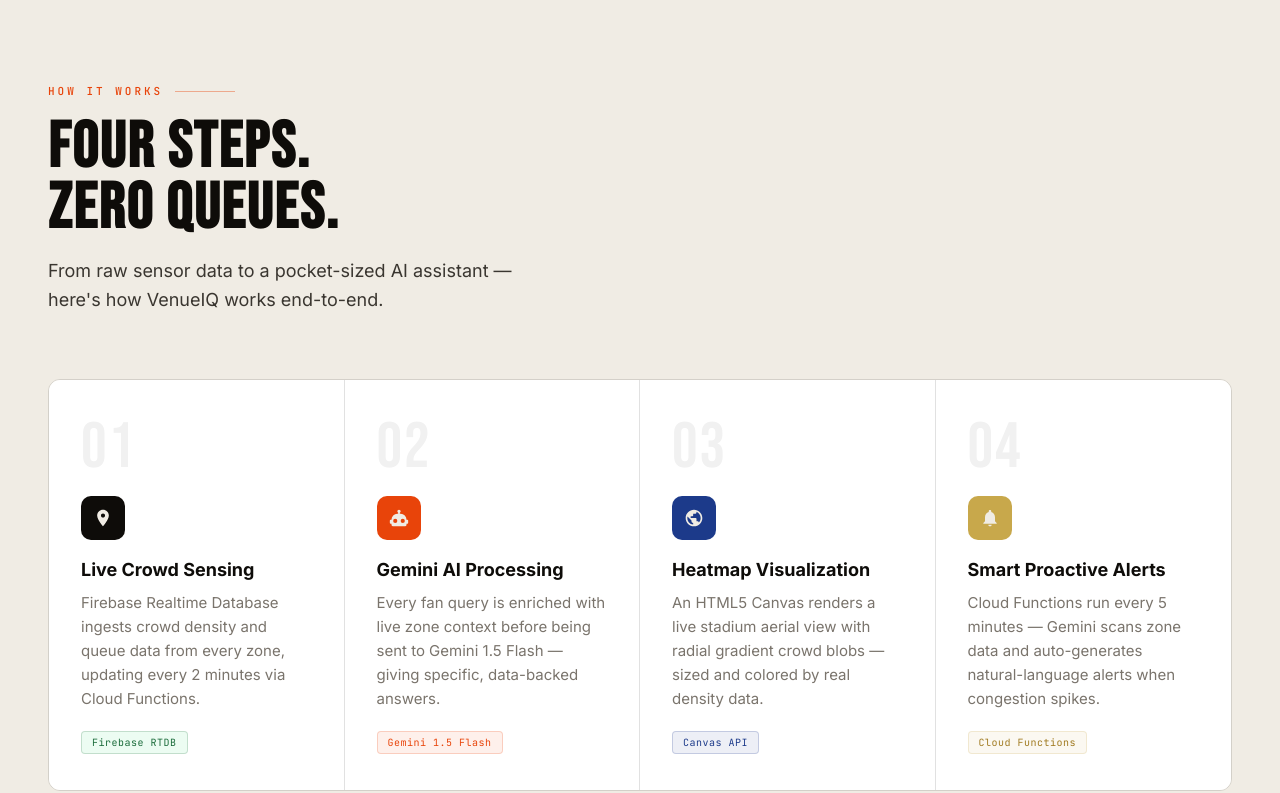
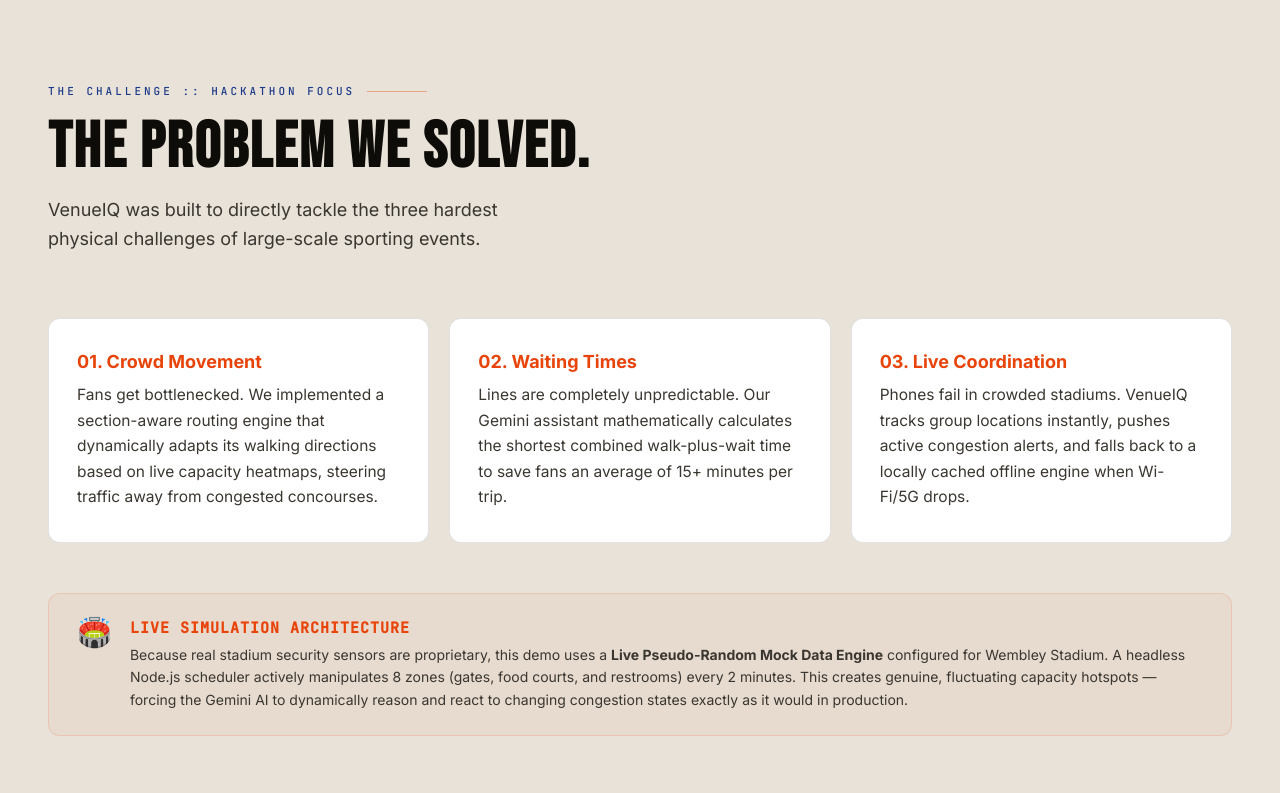
Before and after one commit to Naren-bit/VenueIQ, a website: page public/index.html in a window 1280 px wide. Shown: the part 883-1676 px from the top of the page. Drawn offline with Linux system fonts and the light colour scheme.

Commit message:
Add hackathon challenge alignment and simulation transparency section to landing page

```diff
--- a/public/index.html
+++ b/public/index.html
@@ -1258,6 +1258,36 @@
   <div class="ticker-inner" id="ticker-inner"></div>
 </div>
 
+<!-- THE CHALLENGE -->
+<section class="section" id="challenge" style="background: var(--bg2); border-bottom: 1px solid var(--border);">
+  <div class="section-label" style="color: var(--accent3);">The Challenge :: Hackathon Focus</div>
+  <h2 class="section-title">THE PROBLEM WE SOLVED.</h2>
+  <p class="section-sub">VenueIQ was built to directly tackle the three hardest physical challenges of large-scale sporting events.</p>
+
+  <div class="testimonial-grid" style="margin-top: 40px; margin-bottom: 50px;">
+    <div class="testimonial-card" style="box-shadow: none;">
+      <div class="tc-name" style="font-size:18px; margin-bottom:10px; color:var(--accent);">01. Crowd Movement</div>
+      <div class="tc-text" style="margin-bottom:0;">Fans get bottlenecked. We implemented a section-aware routing engine that dynamically adapts its walking directions based on live capacity heatmaps, steering traffic away from congested concourses.</div>
+    </div>
+    <div class="testimonial-card" style="box-shadow: none;">
+      <div class="tc-name" style="font-size:18px; margin-bottom:10px; color:var(--accent);">02. Waiting Times</div>
+      <div class="tc-text" style="margin-bottom:0;">Lines are completely unpredictable. Our Gemini assistant mathematically calculates the shortest combined walk-plus-wait time to save fans an average of 15+ minutes per trip.</div>
+    </div>
+    <div class="testimonial-card" style="box-shadow: none;">
+      <div class="tc-name" style="font-size:18px; margin-bottom:10px; color:var(--accent);">03. Live Coordination</div>
+      <div class="tc-text" style="margin-bottom:0;">Phones fail in crowded stadiums. VenueIQ tracks group locations instantly, pushes active congestion alerts, and falls back to a locally cached offline engine when Wi-Fi/5G drops.</div>
+    </div>
+  </div>
+
+  <div style="padding:24px 28px; background:rgba(232,68,10,0.04); border:1px solid rgba(232,68,10,0.15); border-radius:12px; display:flex; gap:18px; align-items:flex-start;">
+    <div style="font-size:28px; line-height:1;">🏟️</div>
+    <div>
+      <div style="font-size:15px; font-weight:700; color:var(--accent); margin-bottom:6px; font-family:'JetBrains Mono', monospace; text-transform:uppercase; letter-spacing:1px;">Live Simulation Architecture</div>
+      <div style="font-size:14px; color:var(--ink2); line-height:1.6;">Because real stadium security sensors are proprietary, this demo uses a <strong>Live Pseudo-Random Mock Data Engine</strong> configured for Wembley Stadium. A headless Node.js scheduler actively manipulates 8 zones (gates, food courts, and restrooms) every 2 minutes. This creates genuine, fluctuating capacity hotspots — forcing the Gemini AI to dynamically reason and react to changing congestion states exactly as it would in production.</div>
+    </div>
+  </div>
+</section>
+
 <!-- HOW IT WORKS -->
 <section class="section" id="how">
   <div class="section-label">How It Works</div>
```
